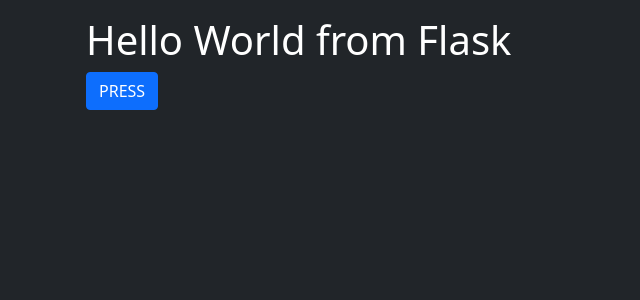
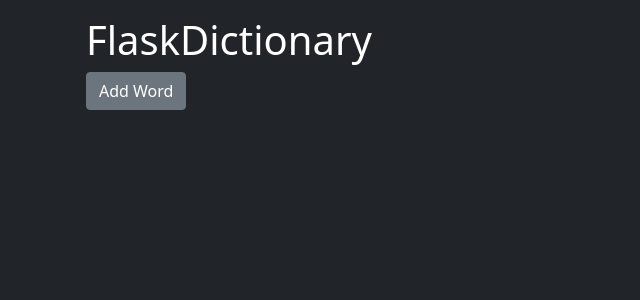
Before and after one commit to timthedev07/Flask-Dictionary, a Flask app: page / in a window 1280 px wide. Shown: the top 300 px of the page, without its empty margins (0-640 px from the left). Run offline with Flask 2, Linux system fonts and the light colour scheme; data that the repository does not hold is empty.

Commit message:
render words

```diff
--- a/templates/index.html
+++ b/templates/index.html
@@ -1,4 +1,10 @@
-{% extends "layout.html" %} {% block main %}
-<h1>Hello World from Flask</h1>
-<button class="btn btn-primary">PRESS</button>
+{% extends "layout.html" %}
+{% block main %}
+  <h1>FlaskDictionary</h1>
+  <a href="/add"><button class="btn btn-secondary">Add Word</button></a>
+  {% for row in rows %}
+    <li class="list-unstyled">
+      <a class="text-info" href="/{{ row[1] }}">{{ row[1] }}</a>
+    </li>
+  {% endfor %}
 {% endblock %}
```
